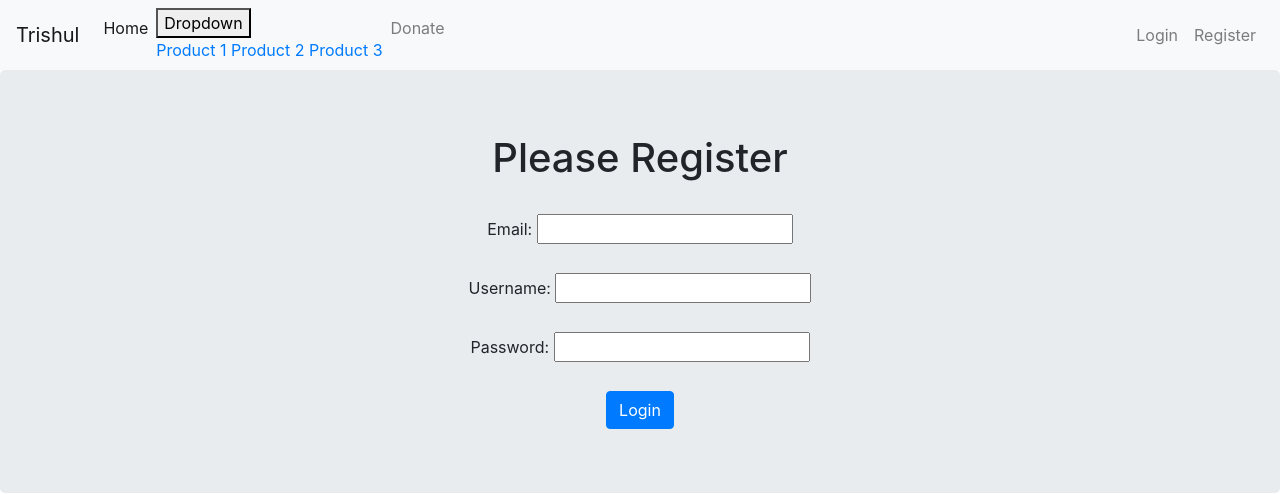
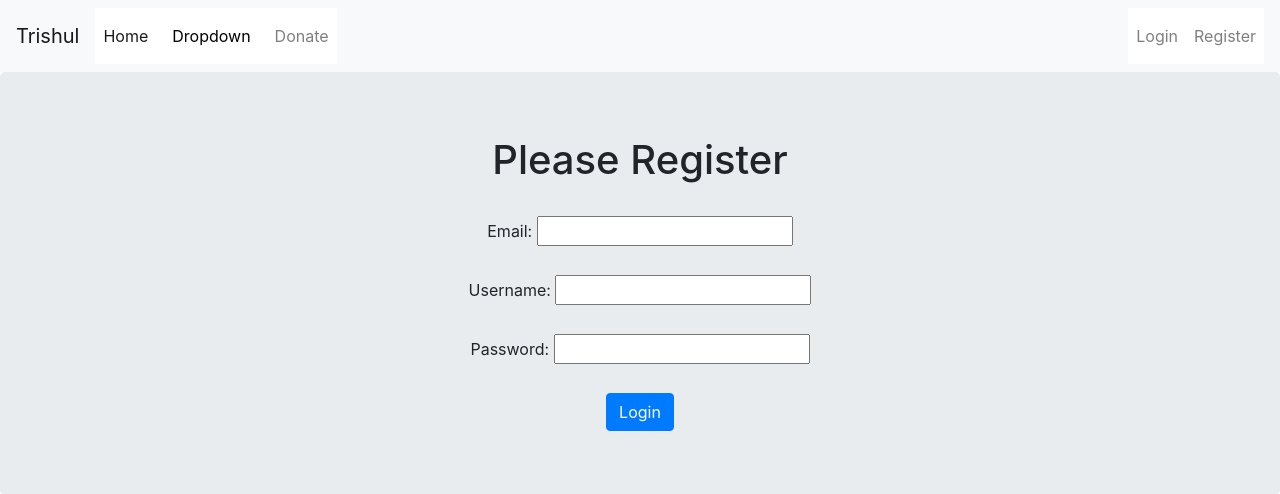
Before and after one commit to mumbai19/team-10, a Django app: page /accounts/register/ in a window 1280 px wide. Shown: the top 494 px of the page. Run offline with Django 3.2, Linux system fonts and the light colour scheme; parts of the project's set-up code (start-up, migrations or seed data) failed here and were passed over; some libraries are stand-ins or nearby versions.

Commit message:
DropDowm Completed

```diff
--- a/trishul/templates/base.html
+++ b/trishul/templates/base.html
@@ -6,10 +6,55 @@
     <meta charset="utf-8">
     <meta name="viewport" content="width=device-width, initial-scale=1, shrink-to-fit=no">
     <link rel="stylesheet" href="https://stackpath.bootstrapcdn.com/bootstrap/4.3.1/css/bootstrap.min.css" integrity="sha384-ggOyR0iXCbMQv3Xipma34MD+dH/1fQ784/j6cY/iJTQUOhcWr7x9JvoRxT2MZw1T" crossorigin="anonymous">
-    <script type="text/javascript" src="Scripts/jquery-2.1.1.min.js"></script>
-    <script type="text/javascript" src="Scripts/bootstrap.min.js"></script>
+    <link rel="stylesheet" href="https://stackpath.bootstrapcdn.com/bootstrap/4.1.3/css/bootstrap.min.css" integrity="sha384-MCw98/SFnGE8fJT3GXwEOngsV7Zt27NXFoaoApmYm81iuXoPkFOJwJ8ERdknLPMO" crossorigin="anonymous">
+
+    <style type="text/css">
+/* Dropdown Button */
+.dropbtn,.nav-link {
+  background-color: #ffffff;
+  color: black;
+  padding: 16px;
+  font-size: 16px;
+  border: none;
+}
+
+/* The container <div> - needed to position the dropdown content */
+/*.dropdown {
+  position: relative;
+  display: inline-block;
+}
+
+/* Dropdown Content (Hidden by Default) */
+.dropdown-content {
+  display: none;
+  position: absolute;
+  background-color: #f1f1f1;
+  min-width: 160px;
+  box-shadow: 0px 8px 16px 0px rgba(0,0,0,0.2);
+  z-index: 1;
+}
+
+/* Links inside the dropdown */
+.dropdown-content a {
+  color: black;
+  padding: 12px 16px;
+  text-decoration: none;
+  display: block;
+}
+
+/* Change color of dropdown links on hover */
+/* .dropdown-content a:hover {background-color: #ddd;} */
+
+/* Show the dropdown menu on hover */
+.dropdown:hover .dropdown-content {display: block;}
+
+/* Change the background color of the dropdown button when the dropdown content is shown */
+/*.dropdown:hover .dropbtn {background-color: #3e8e41;}
+</style>
   </head>
+
   <body>
+
     {% include 'navbar.html'%}
 
     {% block content %}
```
